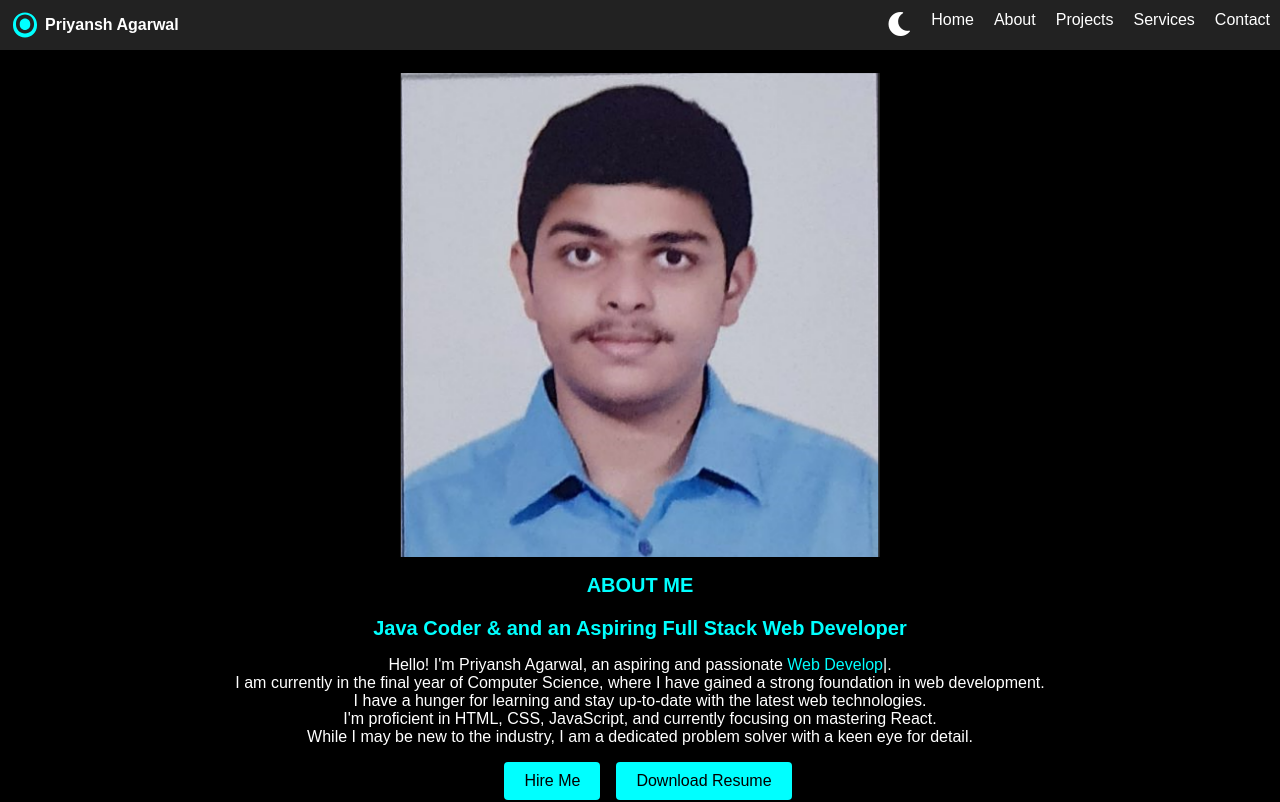
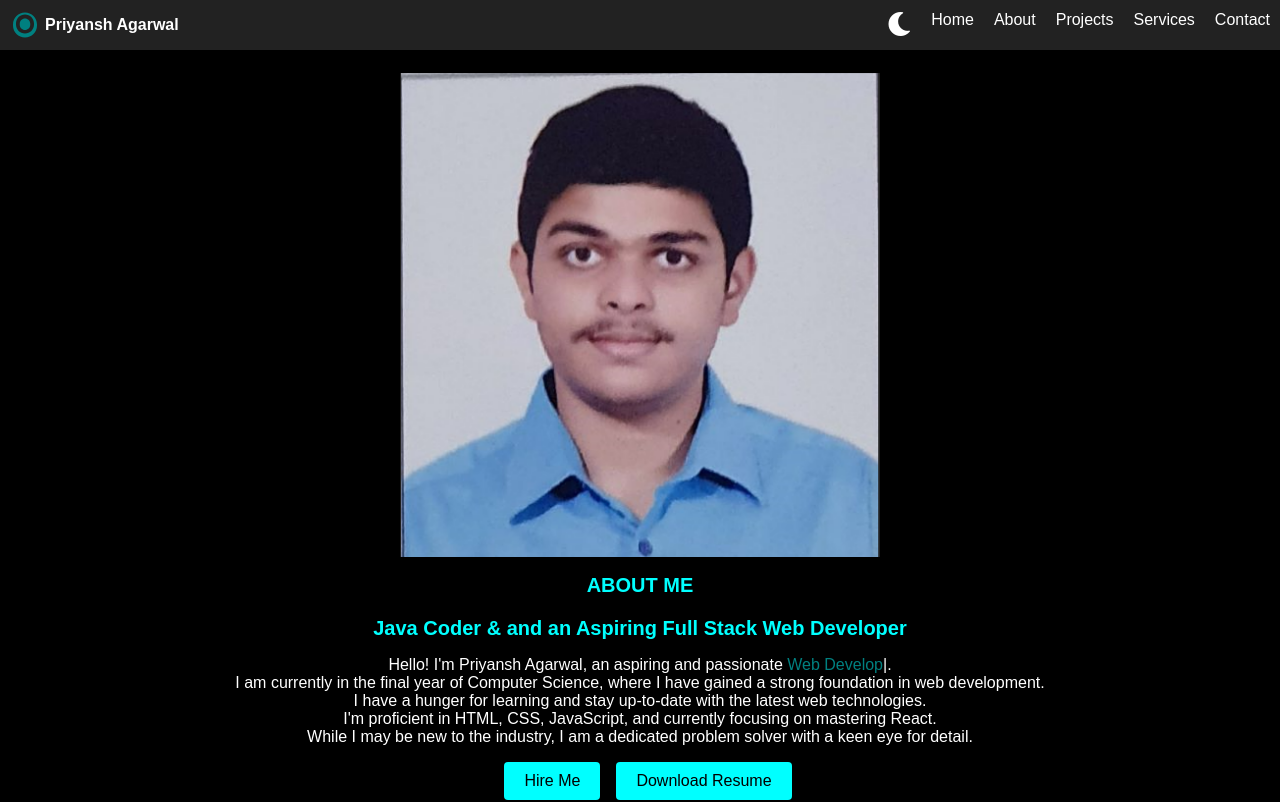
Before and after one commit to Priyansh892/infotrixs, a plain HTML site: page week-1-tasks/index.html in a window 1280 px wide. Shown: the top 802 px of the page. Drawn offline with nearby package versions, Linux system fonts and the light colour scheme.

Commit message:
Update index.html

```diff
--- a/week-1-tasks/index.html
+++ b/week-1-tasks/index.html
@@ -19,7 +19,7 @@
         <svg xmlns="http://www.w3.org/2000/svg" width="30" height="30" viewBox="0 0 120 120">
           <path d="M60 10C33.477 10 12 31.477 12 58v4c0 26.523 21.477 48 48 48s48-21.477 48-48v-4c0-26.523-21.477-48-48-48zm0 8c20.06 0 36 15.94 36 36v4c0 20.06-15.94 36-36 36S24 78.06 24 58v-4c0-20.06 15.94-36
              36-36zm0 16c-11.598 0-21 9.402-21 21v4c0 11.598 9.402 21 21 21s21-9.402 21-21v-4c0-11.598-9.402-21-21-21z"
-            fill="#00ffff" />
+            fill="#008080" />
         </svg>
         Priyansh Agarwal</a>
 
@@ -58,7 +58,7 @@
             <h3>Java Coder &amp; and an Aspiring Full Stack Web Developer</h3>
             <p>
               Hello! I'm Priyansh Agarwal, an aspiring and passionate <span class="typed"
-                style="color: #00ffff;"></span>.
+                style="color: #008080;"></span>.
               <br>
               I am currently in the final year of Computer Science, where I have gained a strong foundation in web
               development.
```
